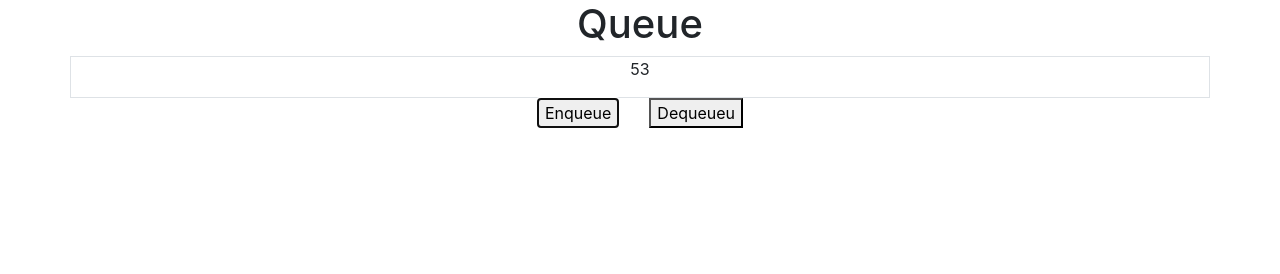
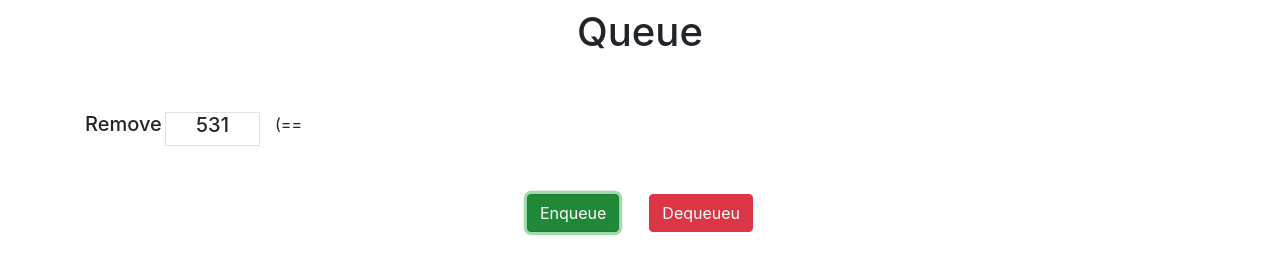
Before and after one commit to ParkerGagliano/DSAlgoVisualizations, a plain HTML site: page index.html in a window 1280 px wide. Both pictures are taken after a click on the button "Enqueue". Drawn offline with nearby package versions, Linux system fonts and the light colour scheme.

Commit message:
adding feedback

```diff
--- a/Components/script.js
+++ b/Components/script.js
@@ -1,5 +1,8 @@
 import Queue from './Queue.js';
 let container = document.getElementById('qcontainer');
+let leftarrow = document.createElement('div')
+let rightarrow = document.createElement('div')
+
 
 console.log(container)
 class QueueSite{
@@ -19,30 +22,45 @@ class QueueSite{
             this.queue[command](value);
         }
         queueSite.render();
+        if (command === 'enqueue') {
+            this.flashColor(rightarrow, 'primary');
+        }
+        else {
+            this.flashColor(leftarrow, 'danger');
+        }
     }
     render(){
         container.innerHTML = ''
+        leftarrow.innerHTML = ''
+        leftarrow.classList.add('col-1')
+        let insert = document.createElement('h5')
+        insert.innerText='Remove'
+        leftarrow.appendChild(insert)
+        container.appendChild(leftarrow)
+        rightarrow.classList.add('col-1')
+        rightarrow.innerHTML = '(=='
         let temparr = this.queue.fullArray;
         for (let i = 0; i < temparr.length; i++) {
+            let color = 'secondary'
             let col = document.createElement('div');
-            col.className = 'col border';
-            let value = document.createElement('p');
+            if (i%2===0){
+                color = 'muted'
+            }
+            col.className = `col-1 border bg-${color}`;
+            let value = document.createElement('h5');
             value.innerHTML=temparr[i]
             value.classList = 'text-center';
             col.appendChild(value)
             container.appendChild(col);
           }
+        container.appendChild(rightarrow)
     }
-}
-
-let queueSite = new QueueSite();
-
-queueSite.createQueue();
+    eventListenerButton(){
         let addElementButton = document.getElementById('enq');
-let removeElementButton = document.getElementById('removeq');
+        let removeElementButton = document.getElementById('removeq')
         addElementButton.addEventListener('click', () => {
             if (queueSite.queue.fullArray.length < 10) {
-        queueSite.controlQueue('enqueue', Math.floor(Math.random() * 100));
+                queueSite.controlQueue('enqueue', Math.floor(Math.random() * 1000));
             }
             else {
                 alert('Queue is full');
@@ -51,3 +69,19 @@ addElementButton.addEventListener('click', () => {
         removeElementButton.addEventListener('click', () => {
             queueSite.controlQueue('dequeue');
         });
+    }
+
+    flashColor(item, color) {
+        console.log('int')
+        item.classList.add(`bg-${color}`);
+        setTimeout(() => {
+            item.classList.remove(`bg-${color}`)
+          }, 150)
+        console.log('a')
+
+    }
+}
+
+let queueSite = new QueueSite();
+queueSite.createQueue();
+queueSite.eventListenerButton();
--- a/index.html
+++ b/index.html
@@ -15,25 +15,29 @@
     <title>Queue</title>
   </head>
   <body>
-    <div class="container-lg">
+    <div class="container-lg mt-2 mb-4">
       <div class="row">
         <div class="col"><h1 class="text-center">Queue</h1></div>
       </div>
 
+      <div class="mb-5"></div>
+
       <div class="row">
         <div class="container-lg">
-          <div id="qcontainer" class="row justify-content-center">
-            <div class="col border"><h4 class="text-center">Empty</h4></div>
+          <div id="qcontainer" class="row">
+            <div class="col-1"><h5>Remove</h5></div>
+            <div class="col-1"><h5>Insert</h5></div>
           </div>
         </div>
       </div>
+      <div class="mb-5"></div>
 
       <div class="row justify-content-center">
         <div class="col-auto">
-          <button class="button" id="enq">Enqueue</button>
+          <button class="btn btn-success" id="enq">Enqueue</button>
         </div>
         <div class="col-auto">
-          <button class="button" id="removeq">Dequeueu</button>
+          <button class="btn btn-danger" id="removeq">Dequeueu</button>
         </div>
       </div>
     </div>
```
Lines whose indentation alone changed are shown as unchanged.
